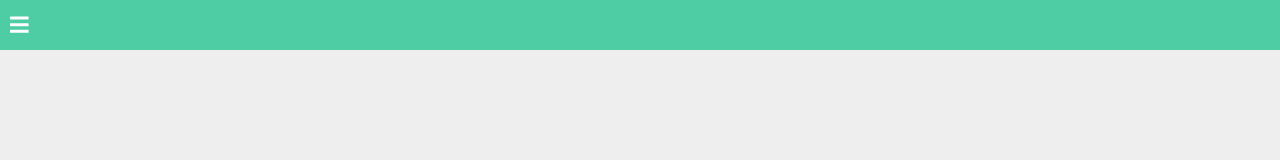
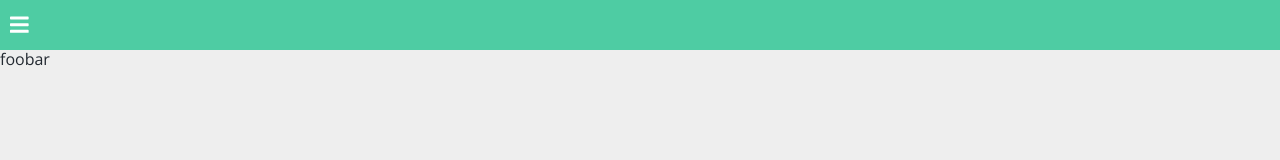
Before and after one commit to AlexSwensen/daisydash, a Next.js app: page / in a window 1280 px wide. Shown: the top 160 px of the page. Built offline with nearby package versions, Linux system fonts and the light colour scheme.

Commit message:
add text

```diff
--- a/src/pages/index.tsx
+++ b/src/pages/index.tsx
@@ -6,7 +6,7 @@ import { Fragment } from "react";
 export default function Home() {
   return (
     <Fragment>
-      <Frame></Frame>
+      <Frame>foobar</Frame>
     </Fragment>
   );
 }
```
